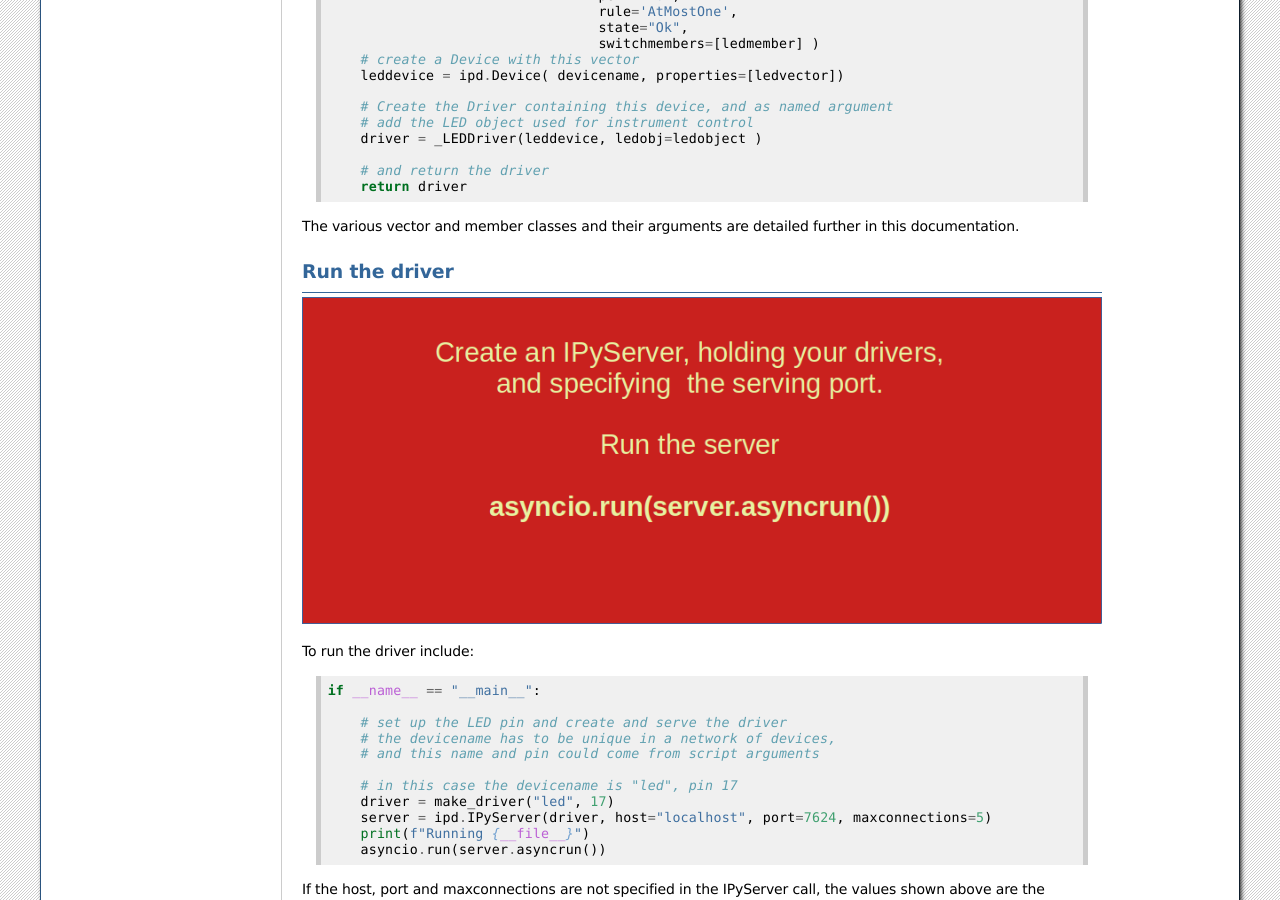
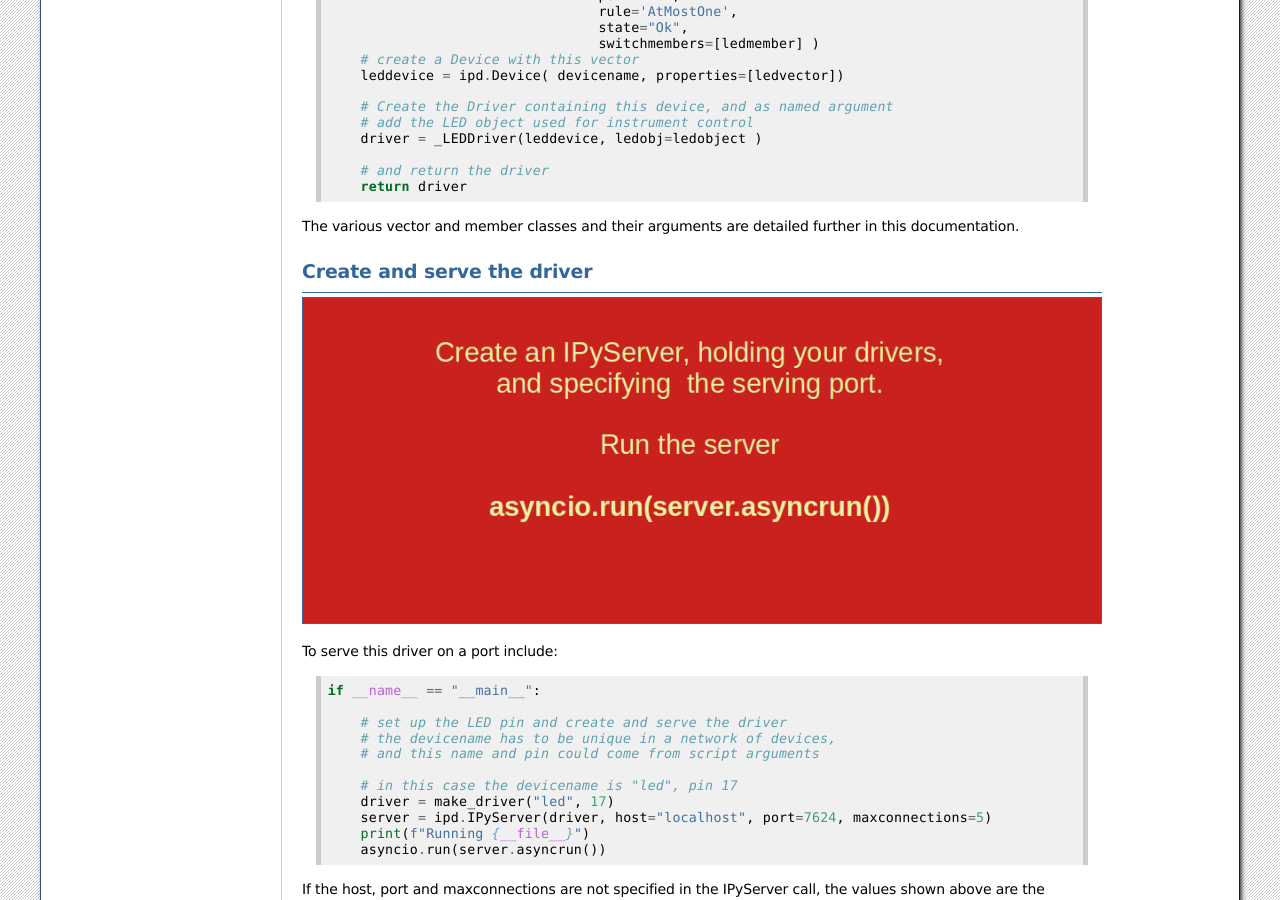
Before and after one commit to bernie-skipole/indipydriver, a Sphinx documentation site: the page built from docs/source/usage/summary.rst, in a window 1280 px wide and 900 px high, scrolled down 4040 px. Built offline with Sphinx 7.4.7, drawn with Linux system fonts in a browser that asks for light colours; some of the changed text lies outside the part shown.

Commit message:
Further doc changes

```diff
--- a/docs/source/usage/summary.rst
+++ b/docs/source/usage/summary.rst
@@ -185,12 +185,12 @@ The driver, device, vectors etc,. have to be instantiated, it is suggested this
 
 The various vector and member classes and their arguments are detailed further in this documentation.
 
-Run the driver
-^^^^^^^^^^^^^^
+Create and serve the driver
+^^^^^^^^^^^^^^^^^^^^^^^^^^^
 
 .. image:: ./images/stage4.png
 
-To run the driver include::
+To serve this driver on a port include::
 
     if __name__ == "__main__":
 
```
